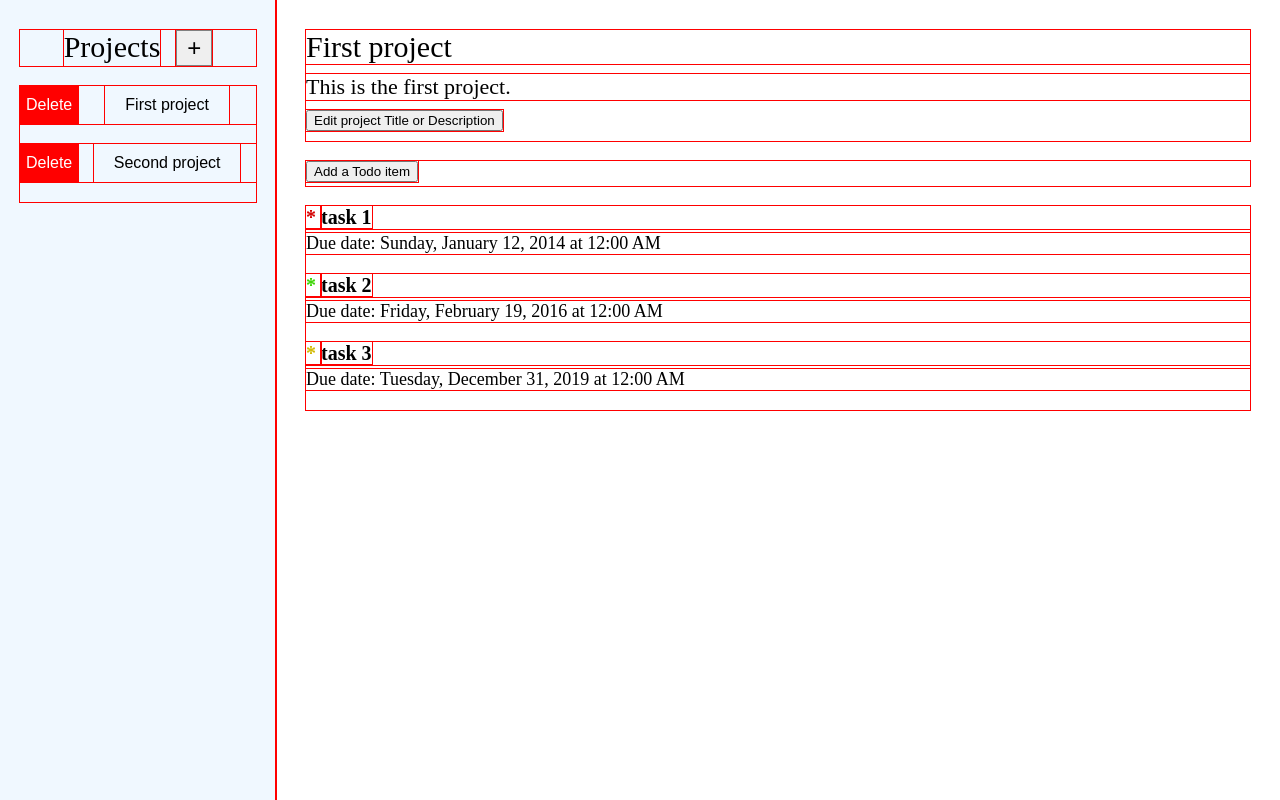
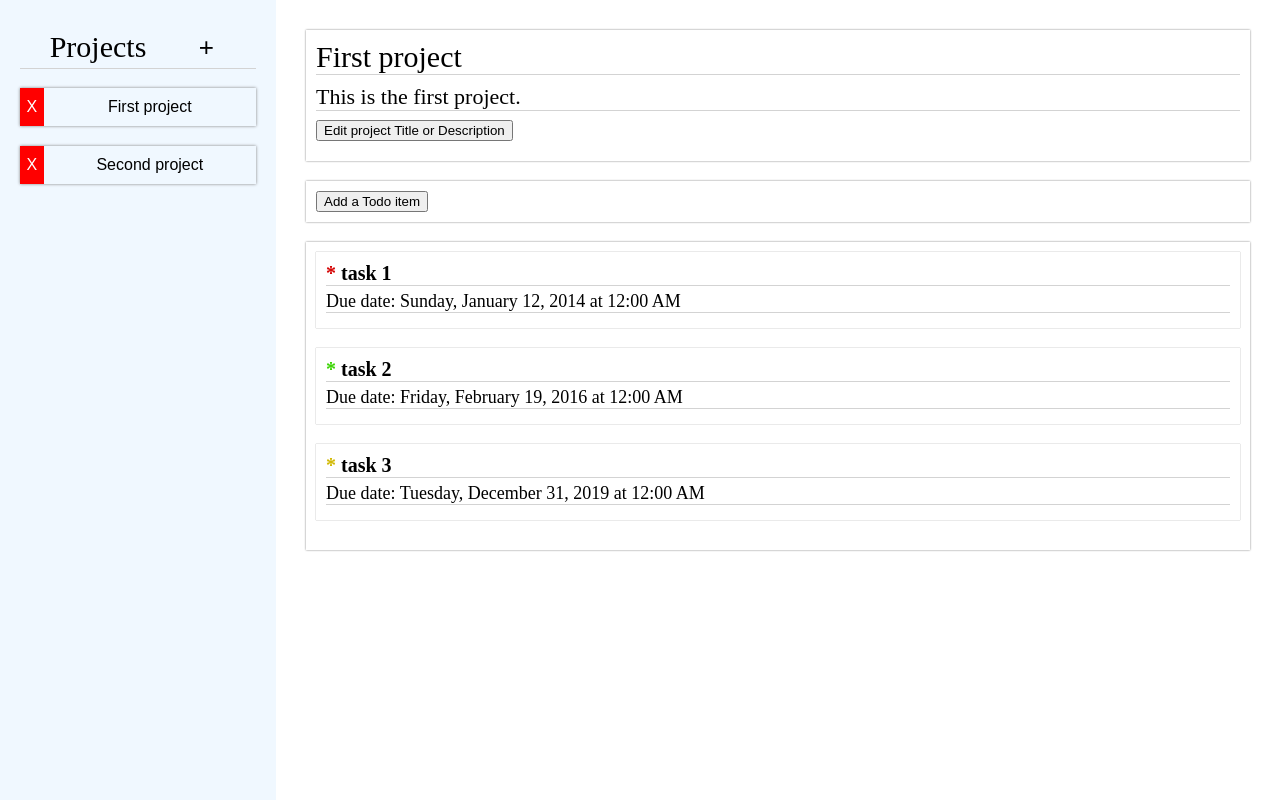
Before and after one commit to caojieming/odin-todo-list, a website built with webpack: page src/template.html in a window 1280 px wide. Both pictures are taken after a click on the button "First project". Built offline with nearby package versions, Linux system fonts and the light colour scheme.

Commit message:
basic css styling

```diff
--- a/src/modules/views/sidebar.js
+++ b/src/modules/views/sidebar.js
@@ -50,7 +50,7 @@ export function createProjectTabView(project) {
     // delete button
     const deleteBtn = document.createElement("button");
     deleteBtn.classList.add("delete-project-btn");
-    deleteBtn.textContent = "Delete";
+    deleteBtn.textContent = "X";
     // click delete button -> removes project from projectList model and view
     deleteBtn.addEventListener('click', deleteProject);
     projectTab.appendChild(deleteBtn);
--- a/src/styles/style.css
+++ b/src/styles/style.css
@@ -1,7 +1,7 @@
 /* useful for dev purposes, remove when done */
-* {
+/* * {
     outline: 1px solid red;
-}
+} */
 
 /* removes annoying default margins of paragraphs */
 p {
@@ -53,16 +53,23 @@ body {
 #sidebar-top {
     display: flex;
     justify-content: center;
-    gap: 16px;
+    gap: 40px;
+
+    /* makes underline under this div */
+    padding-bottom: 4px;
+    box-shadow: 0 1px 0 lightgray;
 }
 #top-title {
     font-size: 30px;
 }
 #create-project-btn {
-    font-size: 24px;
-    border: 1px solid gray;
-    width: 36px;
-    height: 36px;
+    font-size: 26px;
+    /* border: 1px solid gray; */
+    width: 40px;
+    color: inherit;
+    background-color: inherit;
+	border: none;
+	cursor: pointer;
 }
 
 /* sidebar projects section */
@@ -73,9 +80,14 @@ body {
 /* individual project tabs */
 .project-tab {
     display: flex;
+    justify-content: space-between;
+
     margin-bottom: 20px;
     /* if a project title is too long, hides it */
     overflow: hidden;
+
+    /* outline: 1px solid lightgray; */
+    box-shadow: 0 0 3px gray;
 }
 .project-btn, .delete-project-btn {
     font-size: 16px;
@@ -84,23 +96,22 @@ body {
 	color: inherit;
 	border: none;
 	cursor: pointer;
-	outline: inherit;
 
-    margin-right: auto;
+    /* margin-right: auto; */
 }
 .delete-project-btn {
     background: red;
     color: white;
+    width: 10%;
 }
 .project-btn {
     background: none;
     text-wrap: wrap;
     /* this is supposed to text wrap singular words that are too long, but doesn't seem to work */
     overflow-wrap: break-word;
-    padding-right: 20px;
-    padding-left: 20px;
     padding-top: 10px;
     padding-bottom: 10px;
+    width: 90%;
 }
 
 
@@ -112,10 +123,13 @@ body {
     flex-direction: column;
 }
 #project-details-div {
+    padding: 10px;
     margin-bottom: 20px;
+    box-shadow: 0 0 2px gray;
 }
-#project-details-div > * {
+#project-details-div > *:not(:last-child) {
     margin-bottom: 10px;
+    box-shadow: 0 1px 0 lightgray;
 }
 #project-title {
     font-size: 30px;
@@ -129,20 +143,31 @@ body {
 
 #add-todo-div {
     margin-bottom: 20px;
+    padding: 10px;
+    box-shadow: 0 0 2px gray;
 }
 #add-todo-btn {
     /* font-size: 14px; */
     /* width: min-content; */
 }
-#add-todo-div > * {
+#add-todo-div > *:not(:last-child) {
     margin-bottom: 4px;
+}
+
+#todo-list-div {
+    box-shadow: 0 0 2px gray;
+    padding: 10px;
 }
 .todo-div {
     font-size: 18px;
     margin-bottom: 20px;
+
+    box-shadow: 0 0 1px gray;
+    padding: 10px;
 }
-.todo-div > * {
-    margin-bottom: 4px;
+.todo-div > *:not(:last-child) {
+    box-shadow: 0 1px 0 lightgray;
+    margin-bottom: 6px;
 }
 .todo-title {
     font-size: 20px;
```
